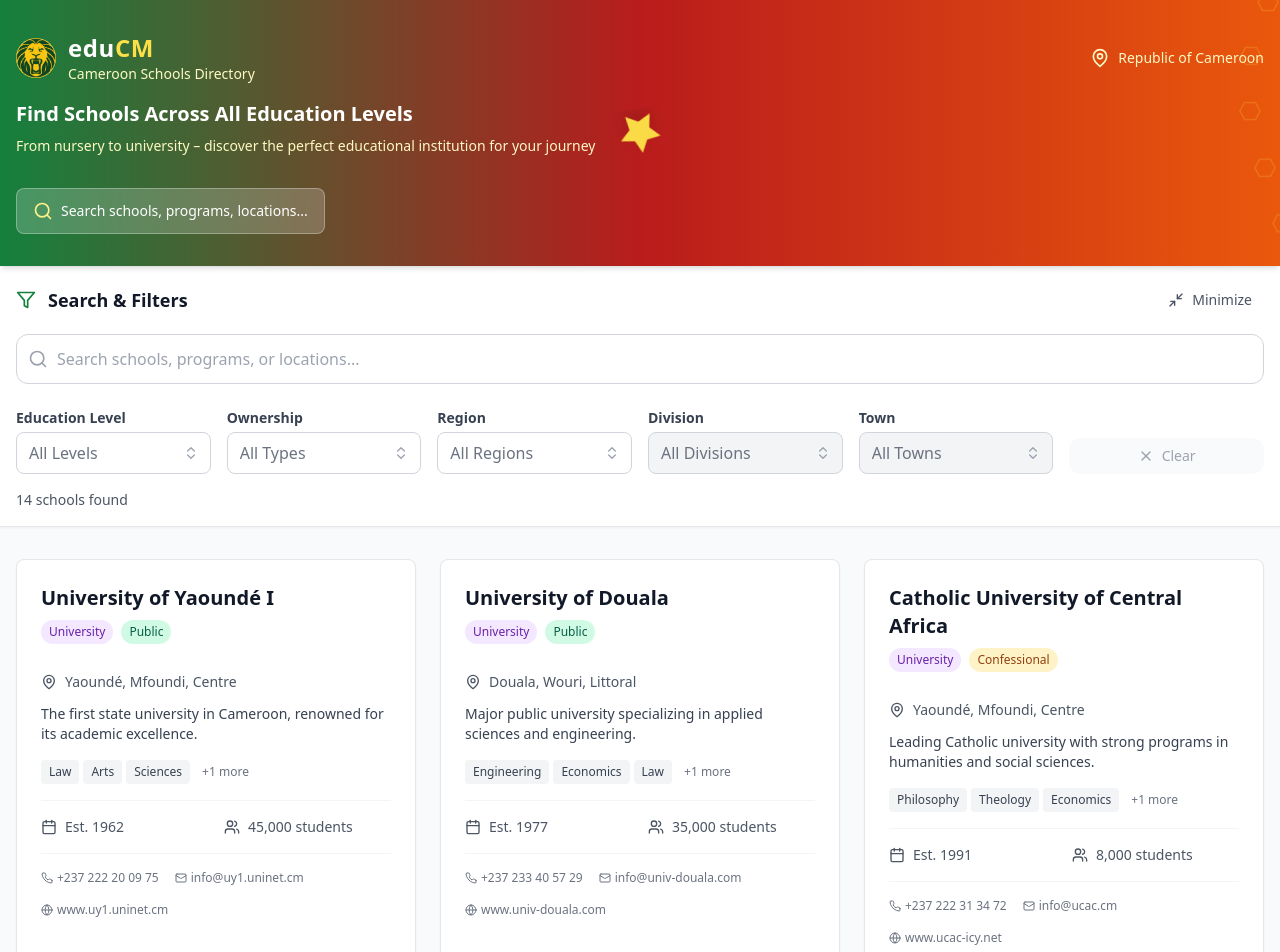
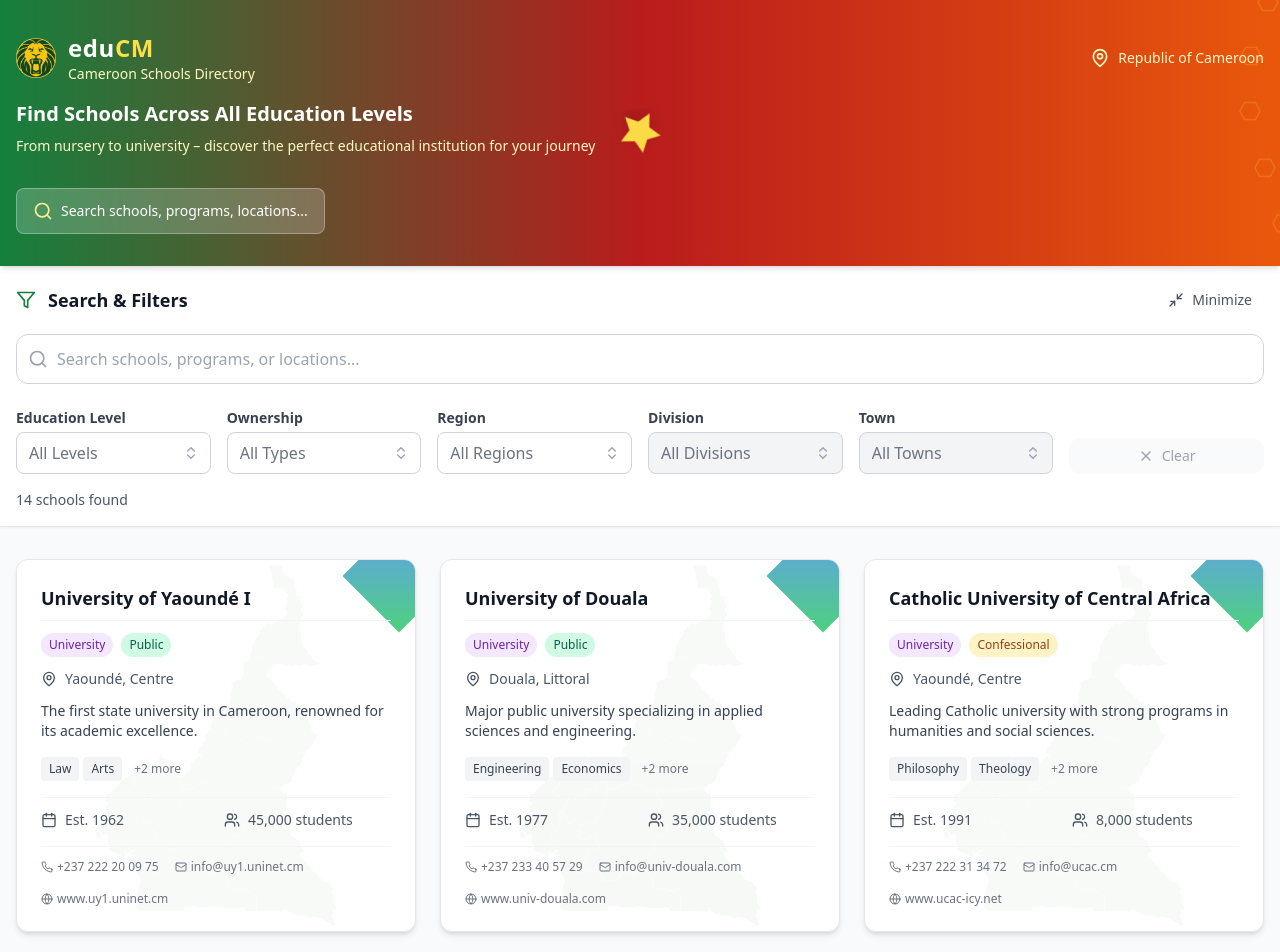
Before and after one commit to Ojage/eduCM, a React (Vite) app: page / in a window 1280 px wide. Shown: the top 952 px of the page. Built offline with nearby package versions, Linux system fonts and the light colour scheme.

Commit message:
`Refactor SchoolCard component: add accent top corner, watermark, and truncate text`

```diff
--- a/src/components/Header.tsx
+++ b/src/components/Header.tsx
@@ -33,7 +33,7 @@ const Header: React.FC<HeaderProps> = ({ onSearchFocus }) => {
         />
       </svg>
 
-      {/* CSS for smooth color transition */}
+      {/* putinnn CSS for very smooth color transition */}
       <style>{`
       @keyframes colorPulse {
         0%, 100% { fill: #B45309; }   /* dark yellow */
--- a/src/components/SchoolCard.tsx
+++ b/src/components/SchoolCard.tsx
@@ -1,6 +1,7 @@
-import React from 'react';
-import { MapPin, Phone, Mail, Globe, Users, Calendar, Award, Building2 } from 'lucide-react';
-import { School, EducationLevel, OwnershipType } from '../types/school';
+import React from "react";
+import { MapPin, Phone, Mail, Globe, Users, Calendar } from "lucide-react";
+import { School, EducationLevel, OwnershipType } from "../types/school";
+import cmOutline from "../asseets/images/cm.svg";
 
 interface SchoolCardProps {
   school: School;
@@ -11,65 +12,83 @@ const SchoolCard: React.FC<SchoolCardProps> = ({ school, onClick }) => {
   const getLevelColor = (level: EducationLevel) => {
     switch (level) {
       case EducationLevel.NURSERY:
-        return 'bg-pink-100 text-pink-800';
+        return "bg-pink-100 text-pink-800";
       case EducationLevel.PRIMARY:
-        return 'bg-blue-100 text-blue-800';
+        return "bg-blue-100 text-blue-800";
       case EducationLevel.GENERAL_SECONDARY:
-        return 'bg-green-100 text-green-800';
+        return "bg-green-100 text-green-800";
       case EducationLevel.TECHNICAL_VOCATIONAL:
-        return 'bg-orange-100 text-orange-800';
+        return "bg-orange-100 text-orange-800";
       case EducationLevel.UNIVERSITY:
-        return 'bg-purple-100 text-purple-800';
+        return "bg-purple-100 text-purple-800";
       case EducationLevel.HIGHER_INSTITUTE:
-        return 'bg-indigo-100 text-indigo-800';
+        return "bg-indigo-100 text-indigo-800";
       case EducationLevel.TEACHER_TRAINING:
-        return 'bg-yellow-100 text-yellow-800';
+        return "bg-yellow-100 text-yellow-800";
       default:
-        return 'bg-gray-100 text-gray-800';
+        return "bg-gray-100 text-gray-800";
     }
   };
 
   const getOwnershipColor = (ownership: OwnershipType) => {
     switch (ownership) {
       case OwnershipType.PUBLIC:
-        return 'bg-emerald-100 text-emerald-800';
+        return "bg-emerald-100 text-emerald-800";
       case OwnershipType.PRIVATE:
-        return 'bg-blue-100 text-blue-800';
+        return "bg-blue-100 text-blue-800";
       case OwnershipType.CONFESSIONAL:
-        return 'bg-amber-100 text-amber-800';
+        return "bg-amber-100 text-amber-800";
       default:
-        return 'bg-gray-100 text-gray-800';
+        return "bg-gray-100 text-gray-800";
     }
   };
 
   return (
     <div
-      className="bg-white rounded-lg shadow-sm hover:shadow-md transition-all duration-200 cursor-pointer border border-gray-200 hover:border-blue-300"
+      className="relative bg-white rounded-xl shadow-md border border-gray-200 overflow-hidden
+                 hover:shadow-xl hover:border-blue-300 transition-all duration-300 group cursor-pointer"
       onClick={() => onClick(school)}
     >
-      <div className="p-6">
-        {/* Header */}
-        <div className="flex items-start justify-between mb-4">
-          <div className="flex-1">
-            <h3 className="text-xl font-semibold text-gray-900 mb-2 line-clamp-2">
+      {/* Accent top corner */}
+      <div className="absolute top-0 right-0 w-20 h-20 bg-gradient-to-br from-blue-500 to-green-500 opacity-80 transform translate-x-6 -translate-y-6 rotate-45"></div>
+
+      {/* Watermark */}
+      <img
+        src={cmOutline}
+        alt="Cameroon outline"
+        className="absolute inset-0 w-full h-full opacity-5 object-cover pointer-events-none"
+      />
+
+      {/* Card Content */}
+      <div className="relative p-6 flex flex-col h-full">
+        {/* School Name */}
+        <h3 className="text-lg font-bold text-gray-900 mb-3 border-b border-gray-100 pb-2">
           {school.name}
         </h3>
+
+        {/* Tags */}
         <div className="flex flex-wrap gap-2 mb-3">
-              <span className={`px-2 py-1 rounded-full text-xs font-medium ${getLevelColor(school.level)}`}>
+          <span
+            className={`px-2 py-1 rounded-full text-xs font-medium ${getLevelColor(
+              school.level
+            )}`}
+          >
             {school.level}
           </span>
-              <span className={`px-2 py-1 rounded-full text-xs font-medium ${getOwnershipColor(school.ownership)}`}>
+          <span
+            className={`px-2 py-1 rounded-full text-xs font-medium ${getOwnershipColor(
+              school.ownership
+            )}`}
+          >
             {school.ownership}
           </span>
-            </div>
-          </div>
         </div>
 
         {/* Location */}
         <div className="flex items-center space-x-2 text-gray-600 mb-3">
           <MapPin className="h-4 w-4 flex-shrink-0" />
-          <span className="text-sm">
-            {school.town}, {school.division}, {school.region}
+          <span className="text-sm truncate">
+            {school.town}, {school.region}
           </span>
         </div>
 
@@ -83,7 +102,7 @@ const SchoolCard: React.FC<SchoolCardProps> = ({ school, onClick }) => {
         {/* Programs */}
         <div className="mb-4">
           <div className="flex flex-wrap gap-1">
-            {school.programs.slice(0, 3).map((program, index) => (
+            {school.programs.slice(0, 2).map((program, index) => (
               <span
                 key={index}
                 className="bg-gray-100 text-gray-700 px-2 py-1 rounded text-xs"
@@ -91,16 +110,16 @@ const SchoolCard: React.FC<SchoolCardProps> = ({ school, onClick }) => {
                 {program}
               </span>
             ))}
-            {school.programs.length > 3 && (
+            {school.programs.length > 2 && (
               <span className="text-gray-500 text-xs px-2 py-1">
-                +{school.programs.length - 3} more
+                +{school.programs.length - 2} more
               </span>
             )}
           </div>
         </div>
 
-        {/* Stats Grid */}
-        <div className="grid grid-cols-2 gap-4 pt-4 border-t border-gray-100">
+        {/* Stats */}
+        <div className="grid grid-cols-2 gap-4 pt-3 border-t border-gray-100 mt-auto">
           {school.establishedYear && (
             <div className="flex items-center space-x-2 text-sm text-gray-600">
               <Calendar className="h-4 w-4" />
@@ -116,21 +135,21 @@ const SchoolCard: React.FC<SchoolCardProps> = ({ school, onClick }) => {
         </div>
 
         {/* Contact Info */}
-        <div className="flex flex-wrap gap-4 mt-4 pt-4 border-t border-gray-100">
+        <div className="flex flex-wrap gap-4 mt-4 pt-3 border-t border-gray-100 text-xs text-gray-500">
           {school.phone && (
-            <div className="flex items-center space-x-1 text-xs text-gray-500">
+            <div className="flex items-center space-x-1">
               <Phone className="h-3 w-3" />
               <span className="truncate">{school.phone}</span>
             </div>
           )}
           {school.email && (
-            <div className="flex items-center space-x-1 text-xs text-gray-500">
+            <div className="flex items-center space-x-1">
               <Mail className="h-3 w-3" />
               <span className="truncate">{school.email}</span>
             </div>
           )}
           {school.website && (
-            <div className="flex items-center space-x-1 text-xs text-gray-500">
+            <div className="flex items-center space-x-1">
               <Globe className="h-3 w-3" />
               <span className="truncate">{school.website}</span>
             </div>
```
Also changed, not shown: src/asseets/images/cm.svg (added). Lines whose indentation alone changed are shown as unchanged.
